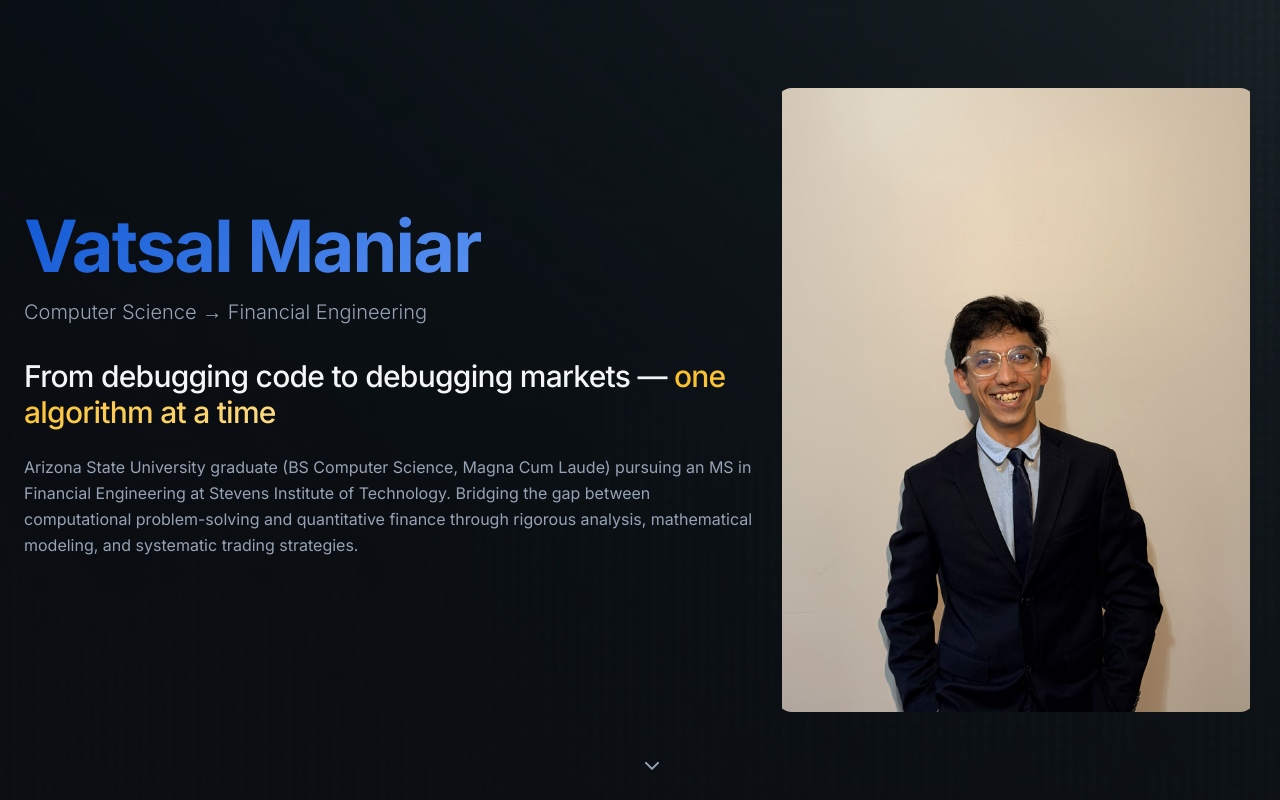
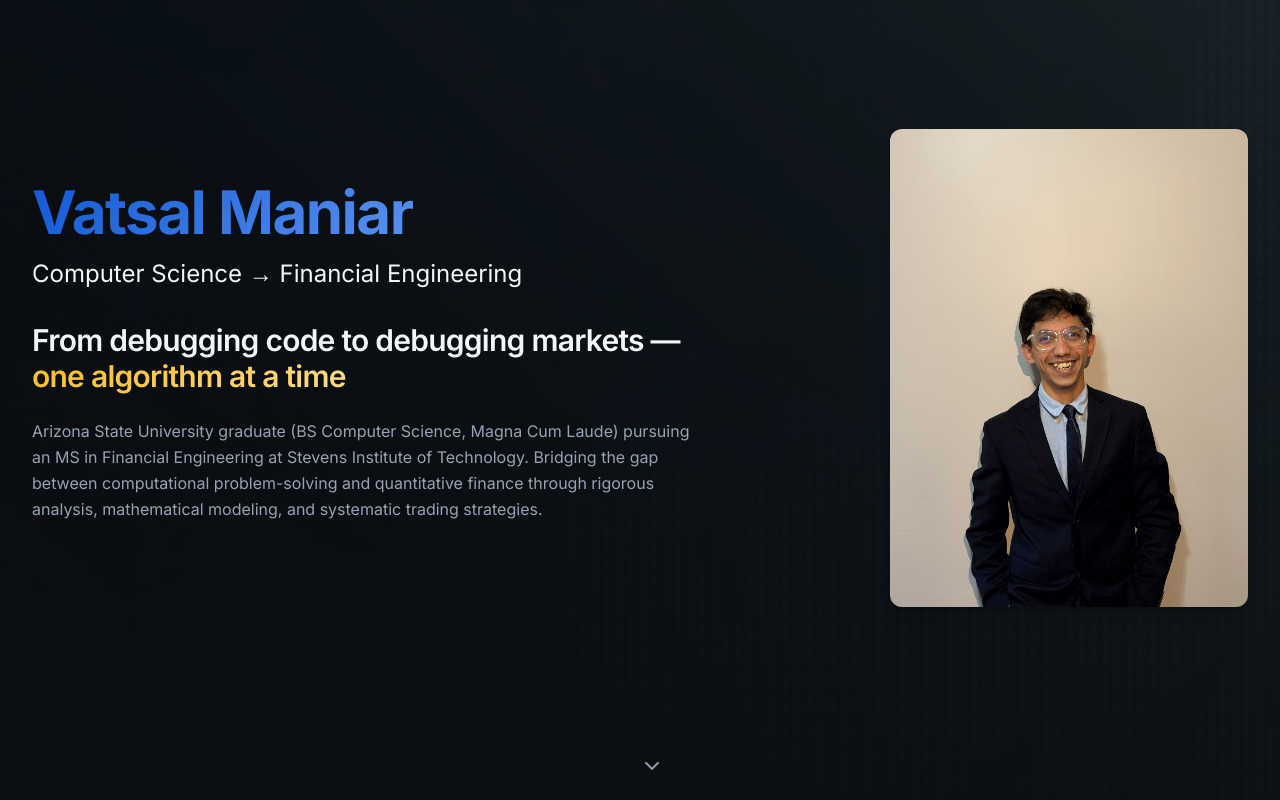
Before and after one commit to VM25/vatsal-portfolio, a Next.js app: page / in a window 1280 px wide. Shown: the top 800 px of the page. Built offline with nearby package versions, Linux system fonts and the light colour scheme.

Commit message:
fixed Hero resolution issue

```diff
--- a/app/globals.css
+++ b/app/globals.css
@@ -101,6 +101,8 @@
     --accent: 43 96% 46%;
   }
 
+  html { scroll-behavior: smooth; }
+
   /* Animation Keyframes */
   @keyframes matrix-rain {
     0% { transform: translateY(-100vh); opacity: 0; }
--- a/components/AboutSection.tsx
+++ b/components/AboutSection.tsx
@@ -59,7 +59,7 @@ export const AboutSection = () => {
   ];
 
   return (
-    <section className="py-24 px-6">
+    <section id="about" className="py-24 px-6">
       <div className="max-w-6xl mx-auto">
         {/* Section Header */}
         <motion.div
--- a/components/Hero.tsx
+++ b/components/Hero.tsx
@@ -1,33 +1,34 @@
 "use client";
 
 import { motion } from "framer-motion";
-import { Button } from "@/components/ui/button";
+import Image from "next/image";
 import { ChevronDown, TrendingUp, Mail } from "lucide-react";
 
 export const Hero = () => {
   return (
-    <section className="relative min-h-screen flex items-center justify-center overflow-hidden">
-      {/* Background Image */}
+    <section className="relative min-h-screen overflow-hidden">
+      {/* Background */}
       <div
         className="absolute inset-0 bg-cover bg-center bg-no-repeat opacity-40"
         style={{ backgroundImage: `url(/hero-background.jpg)` }}
       />
-
-      {/* Subtle overlay */}
       <div className="absolute inset-0 bg-gradient-to-b from-background/20 via-background/40 to-background/60" />
 
-      {/* Main Content */}
-      <div className="relative z-10 max-w-6xl mx-auto px-6 text-center lg:text-left lg:mr-[420px] xl:mr-[500px] 2xl:mr-[560px]">
+      {/* Content */}
+      <div className="relative z-10 mx-auto max-w-screen-2xl px-4 sm:px-6 lg:px-8">
+        {/* 2-col grid on lg+; single column below */}
+        <div className="grid min-h-[calc(100vh-4rem)] grid-cols-1 items-center gap-12 lg:grid-cols-[1.15fr_0.85fr]">
+          {/* LEFT: text */}
+          <div className="text-center lg:text-left">
             <motion.div
               initial={{ opacity: 0, y: 50 }}
               animate={{ opacity: 1, y: 0 }}
               transition={{ duration: 0.8 }}
               className="space-y-8"
             >
-          {/* Name & Title */}
               <div className="space-y-4">
                 <motion.h1
-              className="text-5xl lg:text-7xl font-bold"
+                  className="text-4xl md:text-5xl lg:text-6xl font-bold"
                   initial={{ opacity: 0, scale: 0.9 }}
                   animate={{ opacity: 1, scale: 1 }}
                   transition={{ duration: 1, delay: 0.2 }}
@@ -36,7 +37,7 @@ export const Hero = () => {
                 </motion.h1>
 
                 <motion.div
-              className="text-lg lg:text-xl text-muted-foreground font-light"
+                  className="text-lg lg:text-2xl max-w-3xl leading-tight mx-auto lg:mx-0"
                   initial={{ opacity: 0 }}
                   animate={{ opacity: 1 }}
                   transition={{ duration: 0.8, delay: 0.4 }}
@@ -45,96 +46,66 @@ export const Hero = () => {
                 </motion.div>
               </div>
 
-          {/* Core Tagline */}
               <motion.div
-            className="max-w-4xl mx-auto space-y-6"
+                className="space-y-6"
                 initial={{ opacity: 0, y: 30 }}
                 animate={{ opacity: 1, y: 0 }}
                 transition={{ duration: 0.8, delay: 0.6 }}
               >
-            <h2 className="text-xl lg:text-3xl max-w-3xl font-medium leading-tight">
+                <h2 className="text-xl lg:text-3xl max-w-3xl leading-tight mx-auto lg:mx-0">
                   From debugging code to debugging markets —
                   <span className="text-accent-gradient"> one algorithm at a time</span>
                 </h2>
 
-            <p className="text-base text-muted-foreground max-w-3xl mx-auto leading-relaxed">
-              Arizona State University graduate (BS Computer Science, Magna Cum Laude) pursuing an MS in Financial Engineering at Stevens Institute of Technology.
-              Bridging the gap between computational problem-solving and quantitative finance through
-              rigorous analysis, mathematical modeling, and systematic trading strategies.
+                <p className="text-base text-muted-foreground max-w-3xl leading-relaxed mx-auto lg:mx-0">
+                  Arizona State University graduate (BS Computer Science, Magna Cum Laude) pursuing an MS in
+                  Financial Engineering at Stevens Institute of Technology. Bridging the gap between
+                  computational problem-solving and quantitative finance through rigorous analysis,
+                  mathematical modeling, and systematic trading strategies.
                 </p>
               </motion.div>
 
-          {/* Stats Row
               <motion.div
-            className="grid grid-cols-2 md:grid-cols-4 gap-6 max-w-3xl mx-auto py-8"
-            initial={{ opacity: 0, y: 30 }}
-            animate={{ opacity: 1, y: 0 }}
-            transition={{ duration: 0.8, delay: 0.8 }}
-          >
-            <div className="text-center">
-              <div className="text-2xl lg:text-3xl font-bold text-gradient">3.74</div>
-              <div className="text-xs text-muted-foreground">Undergrad GPA</div>
-            </div>
-            <div className="text-center">
-              <div className="text-2xl lg:text-3xl font-bold text-accent-gradient">Python</div>
-              <div className="text-xs text-muted-foreground">Primary Language</div>
-            </div>
-            <div className="text-center">
-              <div className="text-2xl lg:text-3xl font-bold text-gradient">∞</div>
-              <div className="text-xs text-muted-foreground">Caffeine Dependency</div>
-            </div>
-            <div className="text-center">
-              <div className="text-2xl lg:text-3xl font-bold text-accent-gradient">NYC</div>
-              <div className="text-xs text-muted-foreground">Next Destination</div>
-            </div>
-          </motion.div> */}
-
-          {/* CTA Buttons */}
-          <motion.div
-            className="flex flex-col sm:flex-row gap-4 justify-center items-center"
+                className="flex flex-col sm:flex-row gap-4 justify-center lg:justify-start items-center"
                 initial={{ opacity: 0, y: 30 }}
                 animate={{ opacity: 1, y: 0 }}
                 transition={{ duration: 0.8, delay: 1.0 }}
               >
               </motion.div>
-
             </motion.div>
           </div>
 
-{/* Photo (right side, lg+ only, full image; zero container/outline) */}
+          {/* RIGHT: photo (in-flow, responsive) */}
           <motion.div
-  className="hidden lg:flex items-center absolute inset-y-0 right-6 z-20"
+            className="justify-self-center lg:justify-self-end"
             initial={{ opacity: 0, x: 40 }}
             animate={{ opacity: 1, x: 0 }}
             transition={{ duration: 0.8, delay: 0.4 }}
           >
-  <img
+            <div className="w-[min(28vw,420px)] max-w-[420px]">
+              <Image
                 src="/vatsal_maniar.jpg"
                 alt="Vatsal Maniar"
-    className="
-      relative block
-      w-[400px] xl:w-[480px] 2xl:w-[560px]
-      max-h-[78vh] h-auto
-      object-contain
-      rounded-2xl
-      select-none
-      [filter:none]
-      [box-shadow:none]
-      [outline:0]
-      [background:transparent]
-    "
+                width={420}
+                height={560}
+                priority
+                className="rounded-xl shadow-lg object-cover select-none"
                 draggable={false}
               />
+            </div>
           </motion.div>
+        </div>
+      </div>
 
-      {/* Scroll Indicator */}
-      <motion.div
-        className="absolute bottom-8 left-1/2 transform -translate-x-1/2"
+      {/* Scroll indicator */}
+      <motion.a
+        href="#about"
+        className="absolute bottom-8 left-1/2 -translate-x-1/2 cursor-pointer"
         animate={{ y: [0, 10, 0] }}
         transition={{ duration: 2, repeat: Infinity }}
       >
         <ChevronDown className="w-6 h-6 text-muted-foreground" />
-      </motion.div>
+      </motion.a>
     </section>
   );
 };
```
Lines whose indentation alone changed are shown as unchanged.
